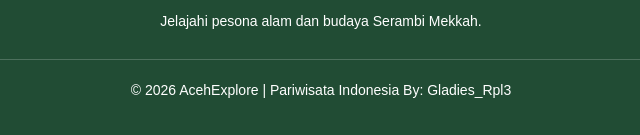
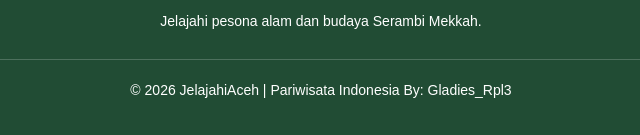
Before and after one commit to gladiesdanuarta-cell/webpariwisata, a plain HTML site: page index.html in a window 1280 px wide. Shown: the part 2680-2815 px from the top of the page, 319-959 px from the left. Drawn offline with Linux system fonts and the light colour scheme.

Commit message:
Update footer copyright text

```diff
--- a/index.html
+++ b/index.html
@@ -250,7 +250,7 @@
         </p>
 
         <p class="copyright">
-            © 2026 AcehExplore | Pariwisata Indonesia By: Gladies_Rpl3
+            © 2026 JelajahiAceh | Pariwisata Indonesia By: Gladies_Rpl3
         </p>
 
     </footer>
```
